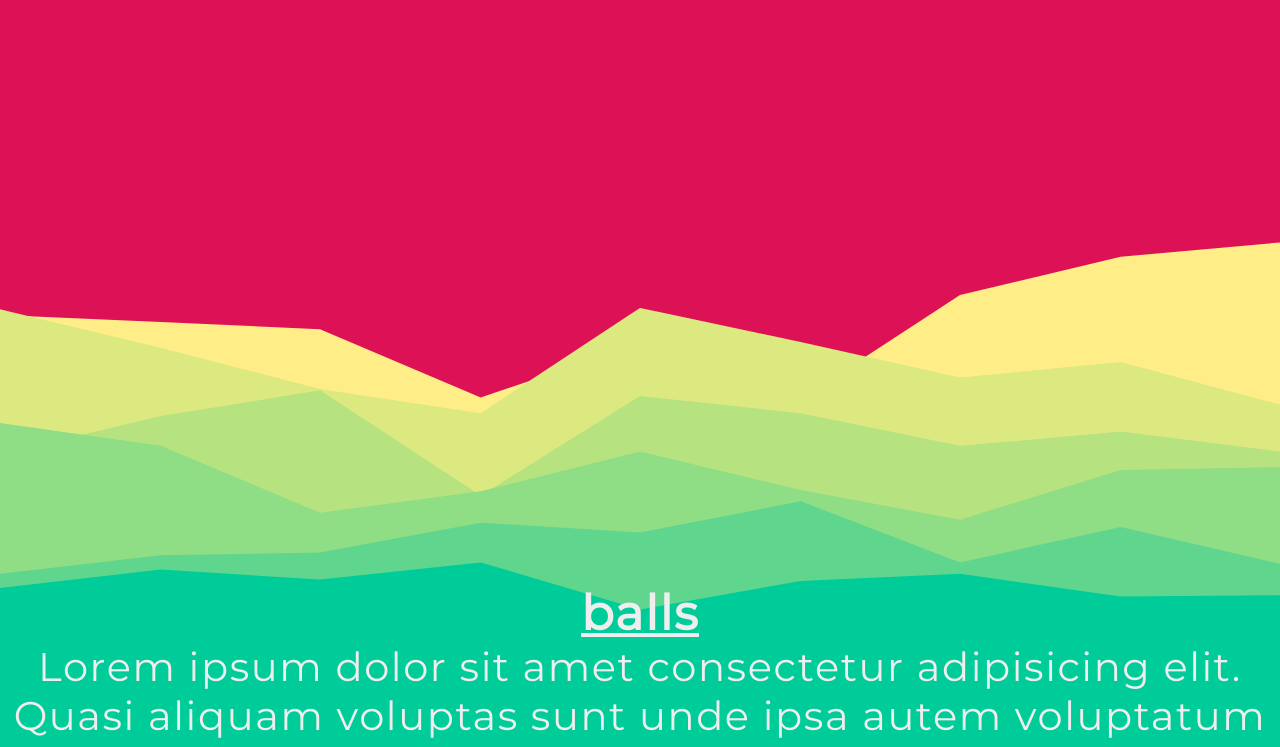
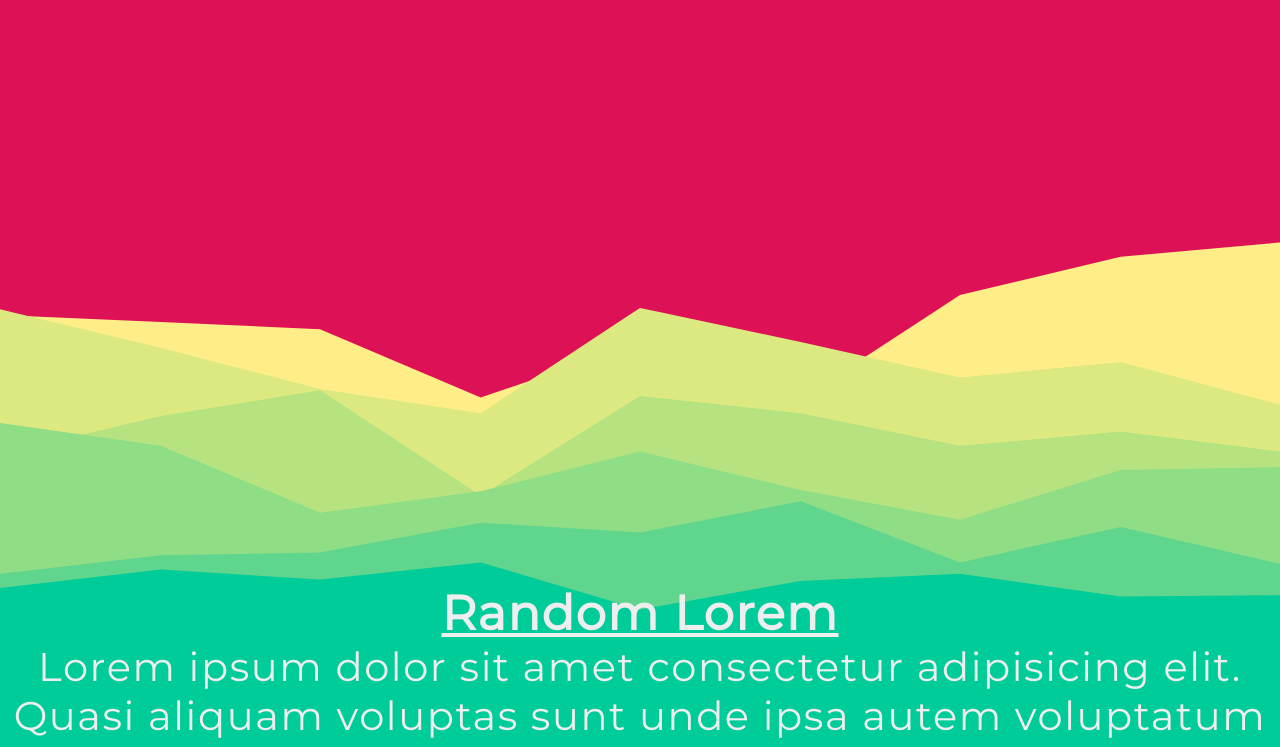
Before and after one commit to Omoorion/OmoorPortfolio, a plain HTML site: page index.html in a window 1280 px wide. Shown: the part 197-944 px from the top of the page. Drawn offline with Linux system fonts and the light colour scheme.

Commit message:
Update index.html

```diff
--- a/index.html
+++ b/index.html
@@ -53,7 +53,7 @@
       </svg>
     </div>
     <div class="desc">
-      <h1>balls</h1>
+      <h1>Random Lorem</h1>
       <p>
         Lorem ipsum dolor sit amet consectetur adipisicing elit. Quasi aliquam
         voluptas sunt unde ipsa autem voluptatum dolore eligendi! Dolor culpa
```
